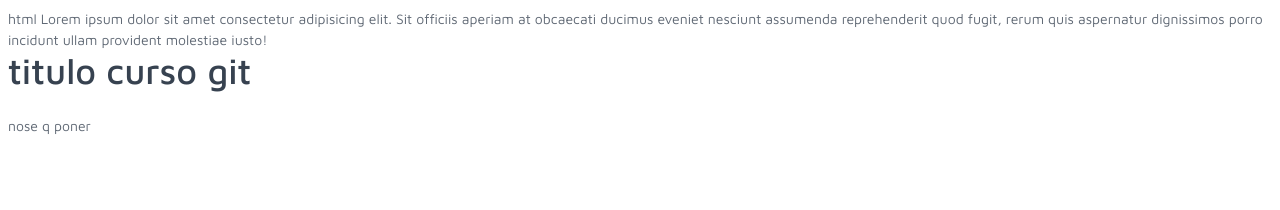
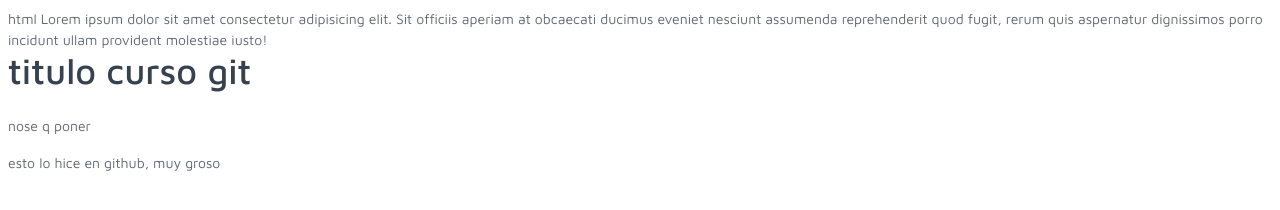
Before and after one commit to reyfico/curso_git_2021, a plain HTML site: page index.html in a window 1280 px wide. Drawn offline with Linux system fonts and the light colour scheme.

Commit message:
Update index.html

```diff
--- a/index.html
+++ b/index.html
@@ -16,3 +16,7 @@ Lorem ipsum dolor sit amet consectetur adipisicing elit. Sit officiis aperiam at
 <p>
     nose q poner
 </p>
+
+<p>
+    esto lo hice en github, muy groso
+</p>
```
